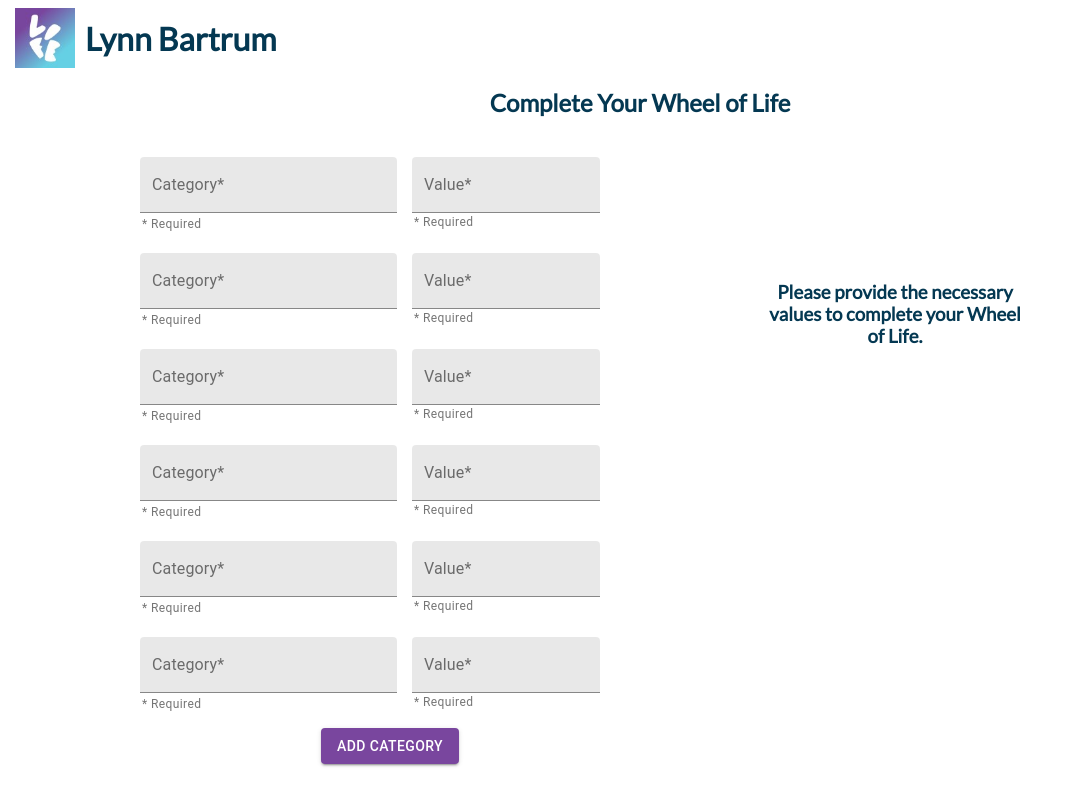
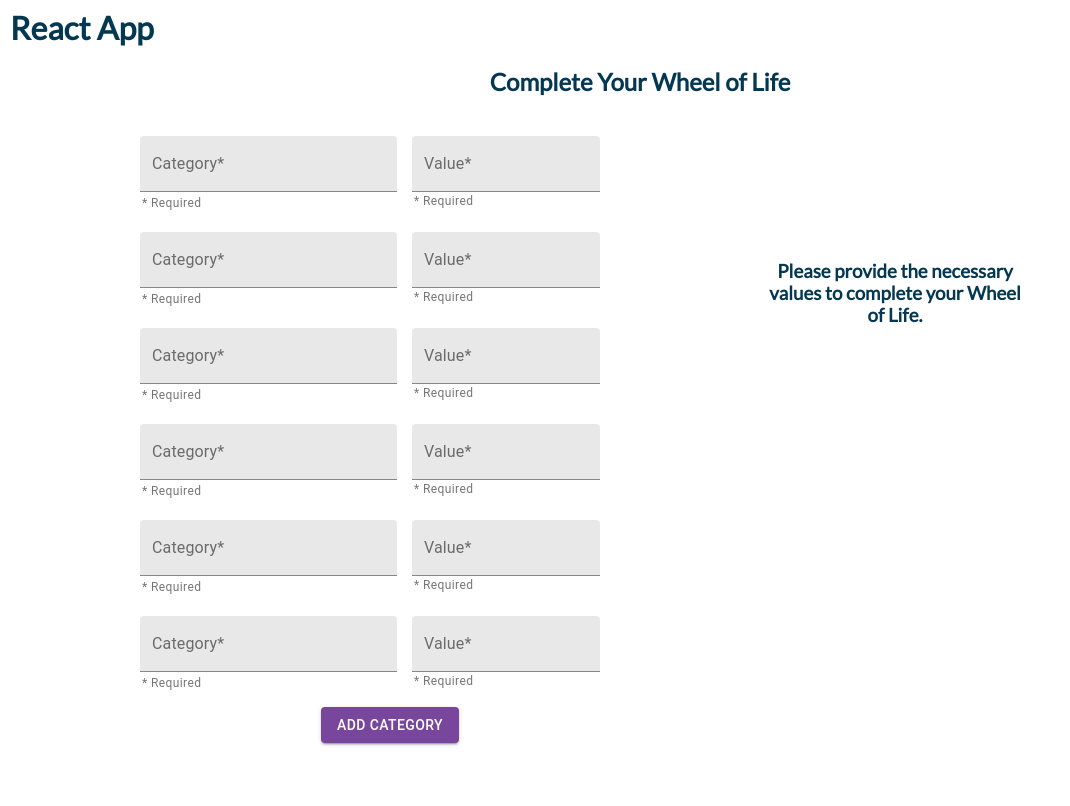
Before and after one commit to toddlasley/react-demo, a React (Create React App) app: page / in a window 1280 px wide. Shown: the top 806 px of the page, without its empty margins (0-1070 px from the left). Built offline with nearby package versions, Linux system fonts and the light colour scheme.

Commit message:
tidying up

```diff
--- a/src/App.tsx
+++ b/src/App.tsx
@@ -13,9 +13,9 @@ export class App extends React.Component {
         return (
             <>
                 <div id="app-nav-bar">
-                    <img src={logo} alt="Logo" />
+                    {/* <img src={logo} alt="Logo" /> */}
                     <h1>
-                        Lynn Bartrum
+                        React App
                     </h1>
                 </div>
                 <div id="app-container">
```
Also changed, not shown: 1 other file (tests, documents, lock files or other folders).
